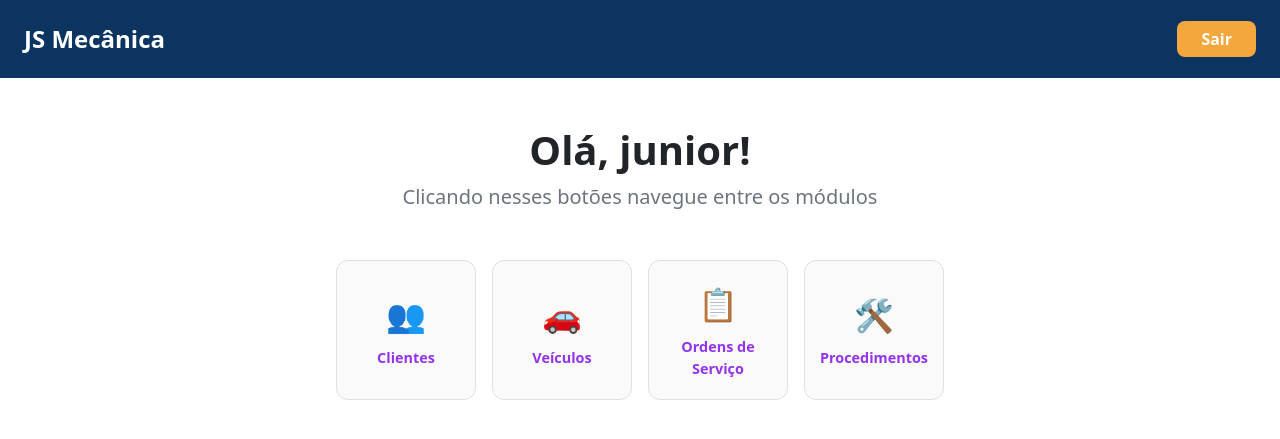
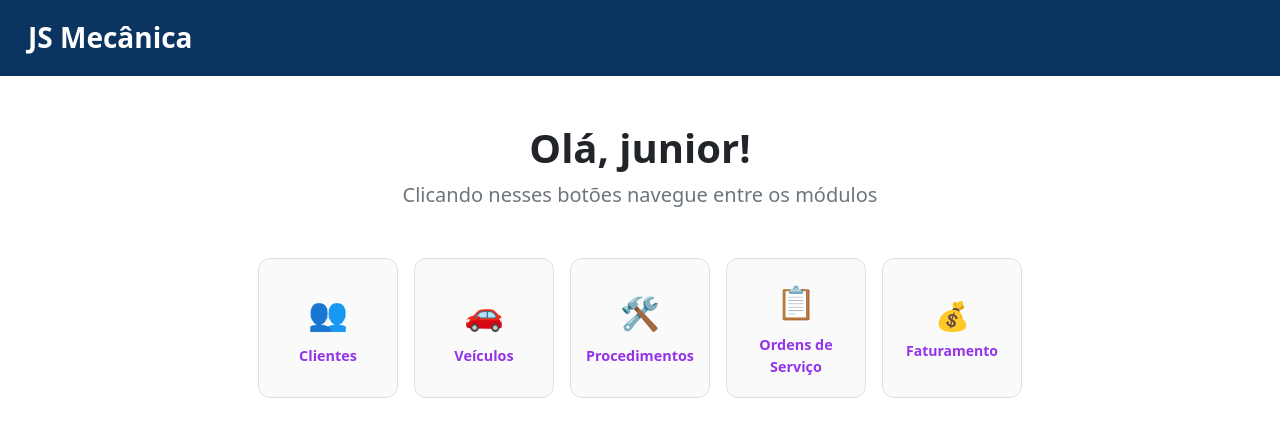
Before and after one commit to josesalustiano/JS_oficina_mecanica, a Django app: page / in a window 1280 px wide. Shown: the top 439 px of the page. Run offline with Django 5.2, Linux system fonts and the light colour scheme.

Commit message:
feat: adiciona botão faturamento

```diff
--- a/oficina/templates/oficina/dashboard.html
+++ b/oficina/templates/oficina/dashboard.html
@@ -4,16 +4,15 @@
 <head>
     <meta charset="UTF-8">
     <meta name="viewport" content="width=device-width, initial-scale=1.0">
-    <title>Dashboard - JS Mecânica</title>
+    <title>JS Mecânica</title>
     <link href="https://cdn.jsdelivr.net/npm/bootstrap@5.3.0/dist/css/bootstrap.min.css" rel="stylesheet">
     <link rel="stylesheet" href="{% static 'css/style.css' %}">
 </head>
 <body class="bg-white">
 
-    <nav class="navbar navbar-custom py-3 mb-5">
-        <div class="container-fluid px-4">
-            <a class="navbar-brand text-white fw-bold fs-4" href="{% url 'Dashboard' %}">JS Mecânica</a>
-            <a href="#" class="btn btn-sair fw-bold px-4 rounded-3">Sair</a>
+    <nav class="navbar navbar-custom py-3 mb-4">
+        <div class="container-fluid">
+            <a class="navbar-brand text-white mb-0 h1 fw-bold fs-3 ms-3" href="{% url 'Dashboard' %}">JS Mecânica</a>
         </div>
     </nav>
 
@@ -33,14 +32,19 @@
                 <span class="module-text">Veículos</span>
             </a>
 
+            <a href="{% url 'TelaProcedimentos' %}" class="module-card">
+                <span class="module-icon">🛠️</span>
+                <span class="module-text">Procedimentos</span>
+            </a>
+
             <a href="{% url 'TelaOS' %}" class="module-card">
                 <span class="module-icon">📋</span>
                 <span class="module-text">Ordens de<br>Serviço</span>
             </a>
 
-            <a href="{% url 'TelaProcedimentos' %}" class="module-card">
-                <span class="module-icon">🛠️</span>
-                <span class="module-text">Procedimentos</span>
+            <a href="{% url 'TelaCobrancas' %}" class="module-card">
+                <div class="fs-3">💰</div>
+                <div class="fw-bold small mt-1 text-purple-highlight">Faturamento</div>
             </a>
 
         </div>
```
